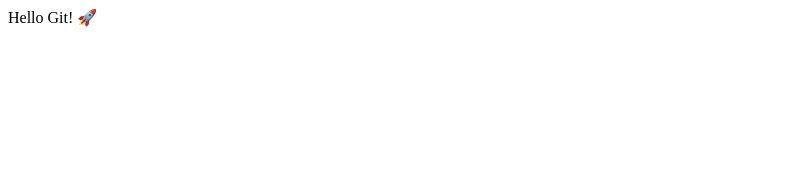
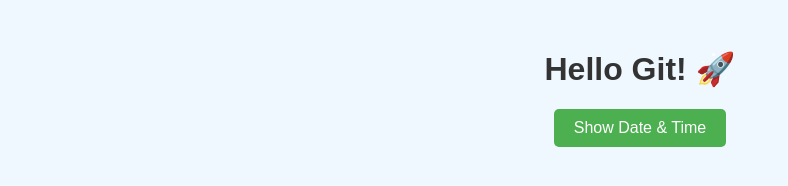
Before and after one commit to andreiPor/git_repo, a plain HTML site: page index.html in a window 1280 px wide. Shown: the whole page, without its empty margins (0-788 px from the left). Drawn offline with Linux system fonts and the light colour scheme.

Commit message:
Add button, JS, and CSS for showing current date and time

```diff
--- /dev/null
+++ b/add.js
@@ -0,0 +1,4 @@
+document.getElementById("showDateBtn").addEventListener("click", function () {
+  const now = new Date();
+  document.getElementById("dateOutput").innerText = now.toLocaleString();
+});
--- a/index.html
+++ b/index.html
@@ -3,9 +3,14 @@
   <head>
     <meta charset="UTF-8" />
     <meta name="viewport" content="width=device-width, initial-scale=1.0" />
-    <title>Git</title>
+    <title>Git Project</title>
+    <link rel="stylesheet" href="style.css" />
   </head>
   <body>
-    <div>Hello Git! 🚀</div>
+    <h1>Hello Git! 🚀</h1>
+    <button id="showDateBtn">Show Date & Time</button>
+    <div id="dateOutput"></div>
+
+    <script src="add.js"></script>
   </body>
 </html>
--- /dev/null
+++ b/style.css
@@ -0,0 +1,27 @@
+body {
+    font-family: Arial, sans-serif;
+    text-align: center;
+    margin-top: 50px;
+    background-color: #f0f8ff;
+    color: #333;
+}
+
+button {
+    padding: 10px 20px;
+    font-size: 16px;
+    cursor: pointer;
+    background-color: #4CAF50;
+    color: white;
+    border: none;
+    border-radius: 5px;
+}
+
+button:hover {
+    background-color: #45a049;
+}
+
+#dateOutput {
+    margin-top: 20px;
+    font-size: 18px;
+    color: #ff4500;
+}
```
